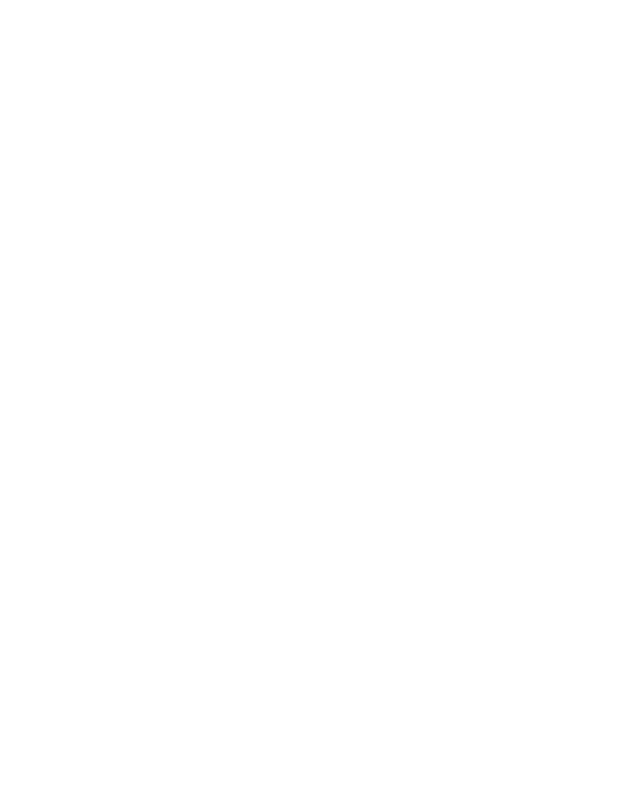
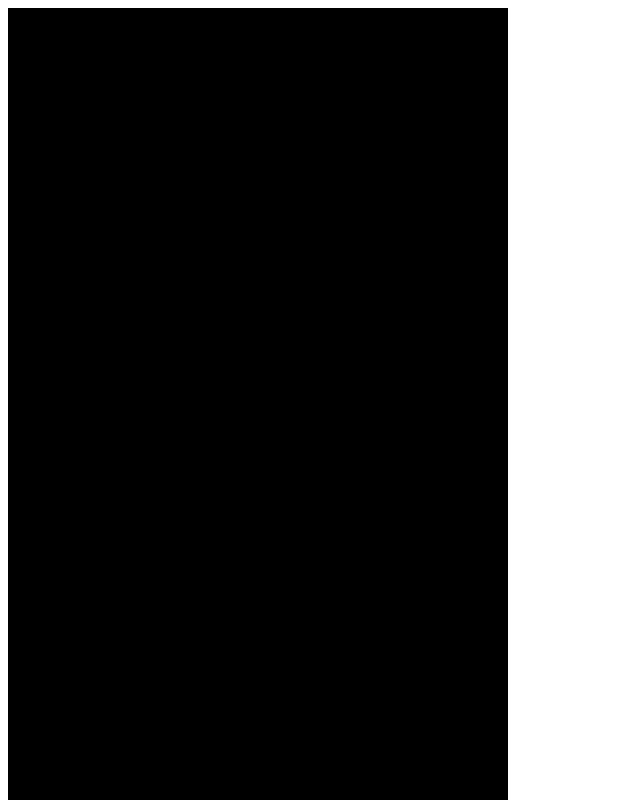
Before and after one commit to vczaran/W9D1, a website with bundled scripts: page asteroids/dist/index.html in a window 1280 px wide. Shown: the top 800 px of the page, without its empty margins (0-640 px from the left). Built offline with nearby package versions, Linux system fonts and the light colour scheme.

Commit message:
Rendered canvas

```diff
--- a/asteroids/src/game-view.js
+++ b/asteroids/src/game-view.js
@@ -1,3 +1,9 @@
+import Game from "./game";
+
+export default class GameView {
+
+    game = new Game ();
+
 document.addEventListener("DOMContentLoaded", () => {
     const canvas = document.getElementById("game-canvas");
     canvas.height = 1000;
@@ -7,3 +13,4 @@ document.addEventListener("DOMContentLoaded", () => {
     ctx.fillStyle = "black";
     ctx.fillRect(0, 0, 500, 1000);
 });
+}
--- a/asteroids/src/index.js
+++ b/asteroids/src/index.js
@@ -1,3 +1,13 @@
 console.log("Webpack is working!");
 
 import Game from "./game.js";
+
+document.addEventListener("DOMContentLoaded", () => {
+    const canvas = document.getElementById("game-canvas");
+    canvas.height = 1000;
+    canvas.width = 500;
+    const ctx = canvas.getContext("2d");
+
+    ctx.fillStyle = "black";
+    ctx.fillRect(0, 0, 500, 1000);
+});
```
Also changed, not shown: asteroids/dist/index.html, asteroids/dist/main.js.
